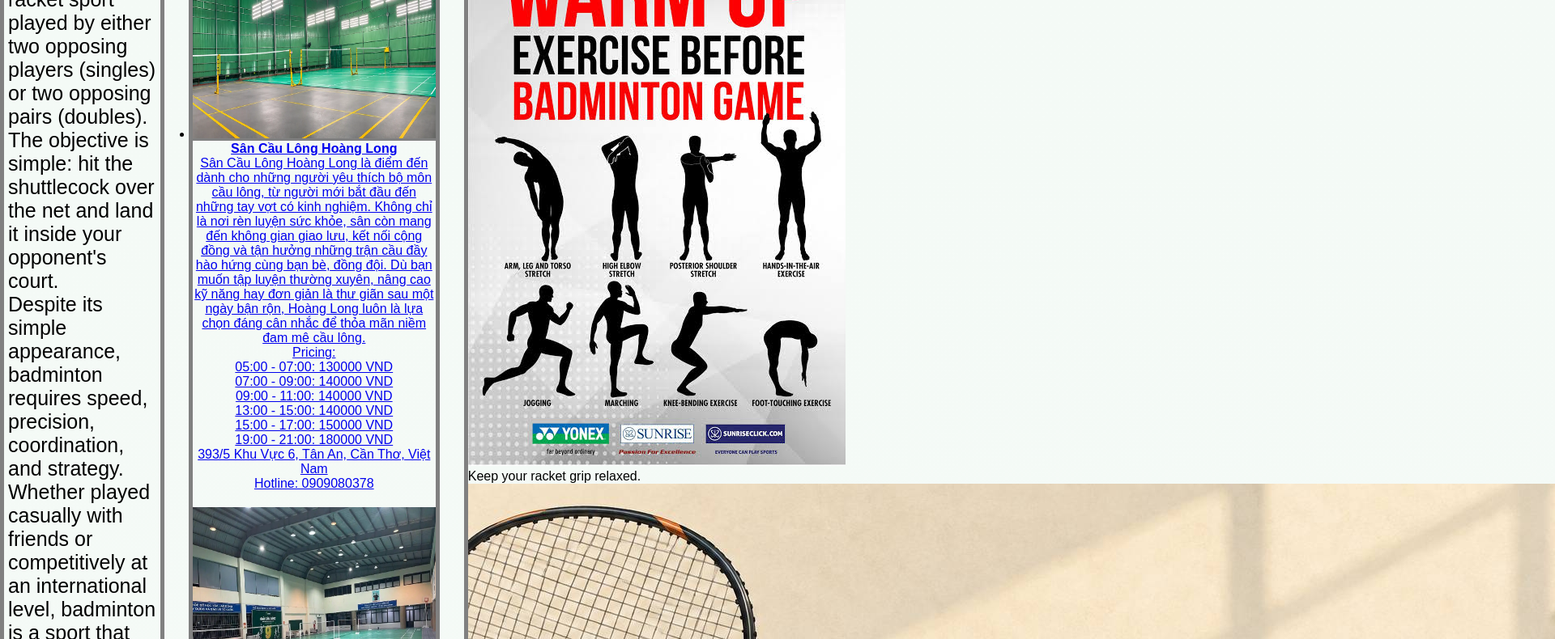
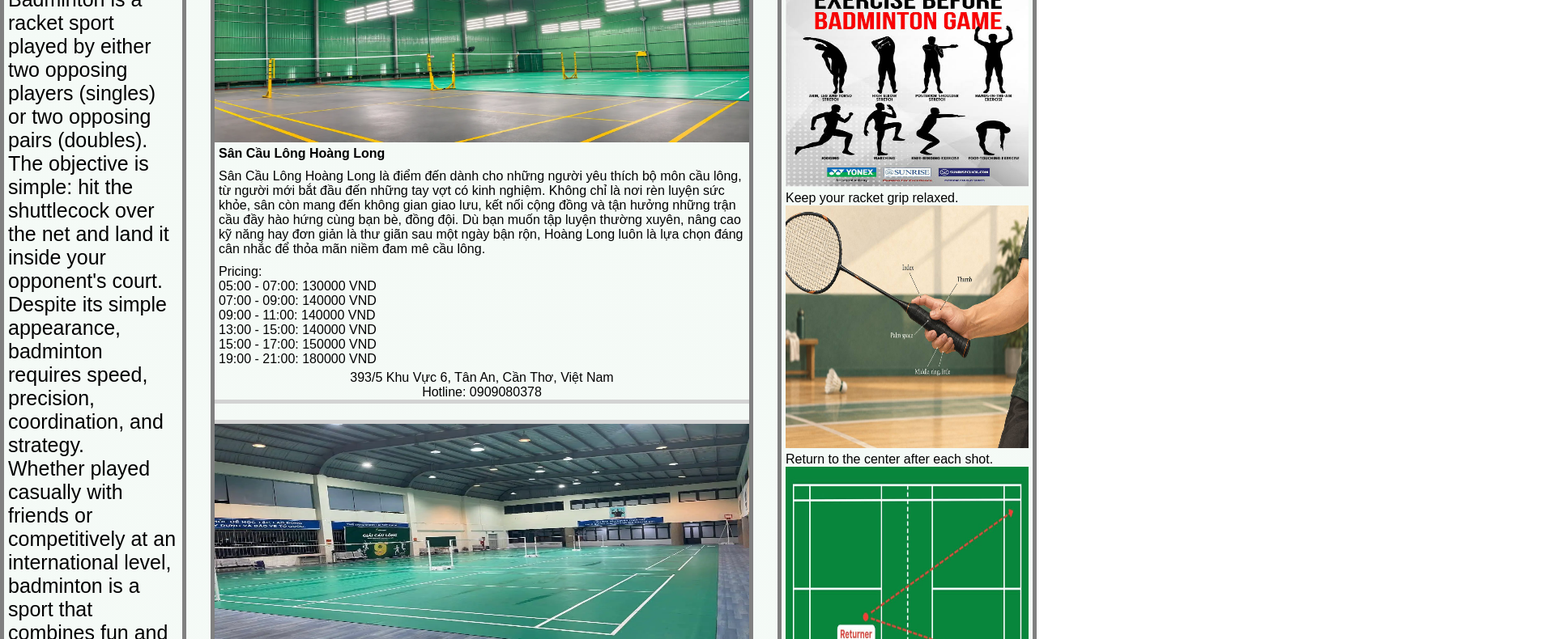
Before and after one commit to geenzo69/CT18804_N5, a plain HTML site: page index.html in a window 1280 px wide. Shown: the part 195-985 px from the top of the page at 81% size, 1920 px wide, since content can reach past the window. Drawn offline with Linux system fonts and the light colour scheme.

Commit message:
Update style.css

```diff
--- a/style.css
+++ b/style.css
@@ -17,6 +17,8 @@ body {
     font-size: 25px;
     margin:5px;
     margin-bottom:8px;
+    position:sticky;
+    top:100px;
 }
 
 .main__left-article h2{
@@ -30,6 +32,7 @@ body {
     align-items: center;
     gap:20px;
     flex-wrap: wrap;
+    list-style: none;
 }
 
 .main__flex-middle{
@@ -40,34 +43,64 @@ body {
 }
 
 .main__navbar--images{
-    width: 300px;
+    width: 100%;
     height: 300px;
-    align-items: center;
-    align-self: center;
 }
 
+.main__navbar-info{
+    border-top:5px solid lightgray;
+    border-bottom: 5px solid lightgray;
+    display:flex;
+    flex-direction: column;
+    align-items: center;
+    text-decoration: none;
+    color:black;
+}
+.main__navbar-desc{
+    text-align: left;
+    align-self: flex-start;
+    padding:5px;
+}
 
-.main__navbar-desc{
-    text-align: center;
-}
-.main__navbar-info{
-    /* border: 5px dotted red; */
-    background-color:gray;
-}
 .main__flex-right{
+    border:5px solid grey;
     flex:1;
-    border:5px solid grey;
     display:flex;
     flex-direction: column;
     gap:20px;
+    position:sticky;
+    top:65px;
+    align-self: flex-start;
+    height: fit-content;
 }
-.main__form{
-    flex:1;
+.main__right-tips{
+    text-align: left;
+    flex-grow: 0;
+    flex-shrink: 0;
+    flex-basis: auto;
+    border-top: 5px solid lightgray;
+}
+.main__tips{
+    display:flex;
+    flex-direction: column;
+    align-items: center;
+    margin:5px;
+    text-align: left;
+    font-size: 16px;
+}
+.main__tips p {
+    align-self: flex-start;
+}
+.main__tips--images{
+    width:300px;
+    height: 300px;
 }
 .main__right-article{
     text-align: left;
-    flex:4;
-    border-top: 5px solid darkslategray;
+    flex-grow: 0;
+    flex-shrink: 0;
+    flex-basis: auto;
+    border-top: 5px solid lightgray;
 }
 .main__right-article-funfact{
     display:flex;
@@ -80,12 +113,18 @@ body {
 .main__right-article-funfact p {
     text-align: left;
 }
-.main__right-article-image{
-
-}
-@media screen and (min-width: 481px) and (max-width:600px) {
+@media screen and (max-width:600px) {
     .main{
         flex-direction: row;
         flex-wrap: wrap;
     }
+    .main__flex-left{
+        display:none;
+    }
+    .main__flex-right{
+        display:none;
+    }
+    .main {
+        display: block;
+    }
 }
```
